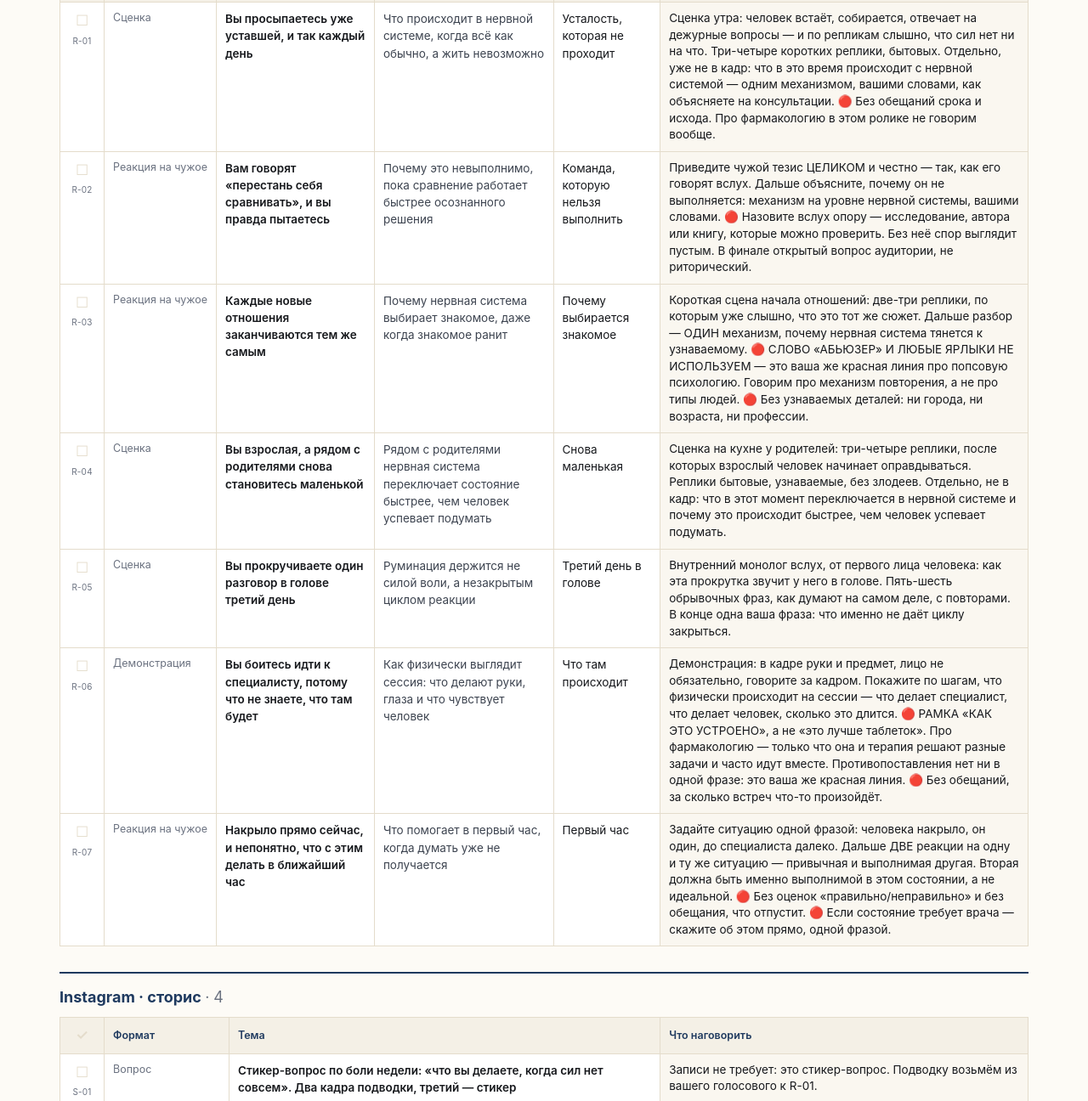
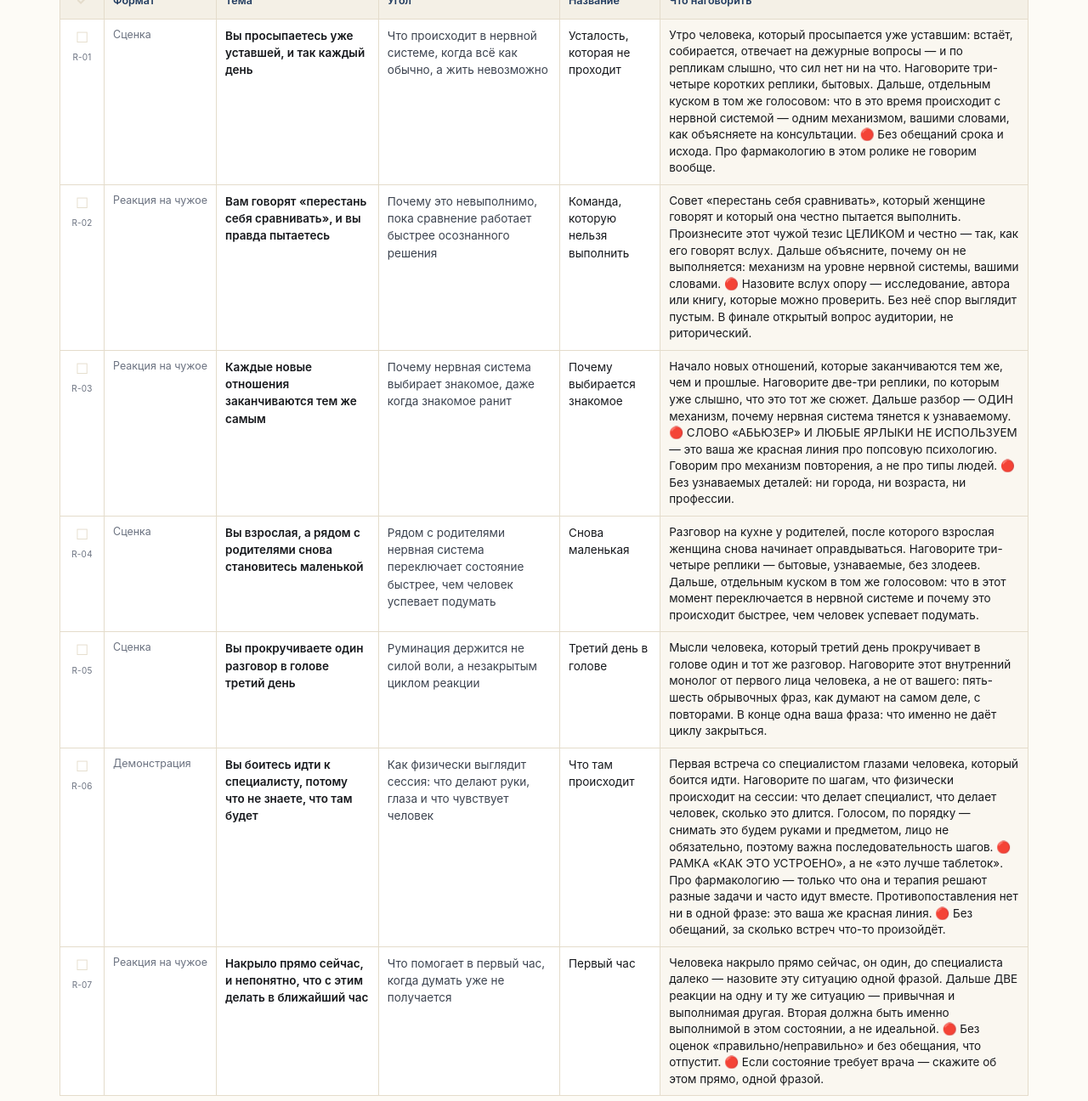
Before and after one commit to Kseniyashev/kristina-content-plan, a plain HTML site: page approve/index.html in a window 1280 px wide. Shown: the part 722-2018 px from the top of the page at 85% size. Drawn offline with Linux system fonts and the light colour scheme.

Commit message:
Задания на язык записи голосового, ситуация названа в самом задании
Алгоритм v1.17. «Отдельно, не в кадр» и «в кадре руки и предмет» смешивали день
записи со съёмочным днём; ситуация теперь стоит в первой фразе задания, а не
достраивается из колонки «Тема».

Co-Authored-By: Claude Opus 5 (1M context) <noreply@anthropic.com>

```diff
--- a/approve/index.html
+++ b/approve/index.html
@@ -74,6 +74,11 @@ td.line{font-size:15px;line-height:1.45}
 .bttl{font-weight:700;color:var(--navy);margin-bottom:4px}
 @media (max-width:760px){.brief{flex:1 1 100%}}
 .locked{color:var(--muted);font-size:12.5px;white-space:nowrap}
+/* Ширины «Темы» и «Угла» заданы явно, иначе браузер делит место по объёму
+   текста, а в заданиях текста больше всего. */
+td.topic{min-width:150px}
+td.angle{min-width:150px}
+@media (max-width:760px){td.topic,td.angle{width:auto;min-width:0}}
 .job{display:inline-block;padding:1px 7px;border-radius:12px;font-size:11.5px;
 background:var(--beige);color:var(--navy)}
 .check{width:52px;text-align:center;color:var(--line);font-size:17px;white-space:nowrap}
@@ -225,23 +230,23 @@ details.note.why>div{padding:0 16px 12px;font-size:13.5px;line-height:1.5}
 <h1>Контент-план на аппрув</h1>
 <div class="sub">неделя 17.08 — 23.08<br><span class="badge">съёмка 15.08</span></div>
 <div class="note"><b>Что с этим делать.</b> Посмотреть тему и угол каждой карточки. Тему и угол можно менять — это ваша территория. Формат заблокирован: он посчитан от ёмкости съёмочного дня, и правка одной строки двигает остальные.<br><br>Записывать нужно <b>не на каждую карточку</b>: там, где написано «записывать ничего не нужно», материал уже есть в ваших прежних голосовых. Где задание есть — <b>наговорите по нему</b>. Это не текст ролика и не пересказ: наговорите так, как объяснили бы клиенту, своими словами, 2–3 минуты. Из этого потом соберутся и реплики в кадре, и подписи. В названии файла — код карточки.</div>
-<h2>Что от вас нужно в каждом формате</h2><div class="briefs"><div class="brief"><div class="bttl">Сценка</div><div>Вы ИГРАЕТЕ ситуацию, а не рассказываете о ней: произносите в кадре реплики за человека, как это звучит в жизни. В голосовом нужны САМИ СЛОВА, а не описание. Три-пять реплик плюс момент, где разговор разворачивается. </div></div><div class="brief"><div class="bttl">Реакция на чужое</div><div>Вы отвечаете на чужую фразу или чужой совет — тот, что аудитория слышит от близких и в интернете. Нужно: сама фраза ДОСЛОВНО, почему в неё верят, и что происходит на самом деле. Самая сильная форма по нашим замерам. </div></div><div class="brief"><div class="bttl">Демонстрация</div><div>Вы показываете действие руками, лицо не обязательно, говорите за кадром. Наговорите, что именно делаете по шагам и что зритель должен увидеть. На аккаунтах вашего размера это измеренный драйвер, а не способ сэкономить. </div></div><div class="brief"><div class="bttl">Карусель</div><div>Пост из карточек, который читают глазами и сохраняют. Снимать не надо, нужен связный рассказ голосом. </div></div></div>
+<h2>Что от вас нужно в каждом формате</h2><div class="briefs"><div class="brief"><div class="bttl">Сценка</div><div>Сейчас от вас нужны САМИ СЛОВА, а не описание: наговорите реплики за человека, как это звучит в жизни. Три-пять реплик плюс момент, где разговор разворачивается. Слова нужны дословно потому, что на съёмке вы будете эту ситуацию играть, а не рассказывать о ней. </div></div><div class="brief"><div class="bttl">Реакция на чужое</div><div>Вы отвечаете на чужую фразу или чужой совет — тот, что аудитория слышит от близких и в интернете. Нужно: сама фраза ДОСЛОВНО, почему в неё верят, и что происходит на самом деле. Самая сильная форма по нашим замерам. </div></div><div class="brief"><div class="bttl">Демонстрация</div><div>Наговорите, что именно делаете по шагам и что зритель должен увидеть. На съёмке это будут руки и предмет, лицо не обязательно, речь идёт за кадром. На аккаунтах вашего размера это измеренный драйвер, а не способ сэкономить. </div></div><div class="brief"><div class="bttl">Карусель</div><div>Пост из карточек, который читают глазами и сохраняют. Снимать не надо, нужен связный рассказ голосом. </div></div></div>
 <h2>Instagram · рилсы <span class="muted">· 7</span></h2>
 <table><thead><tr><th class="check">✓</th><th>Формат</th><th>Тема</th><th>Угол</th><th>Название</th><th class="askcol">Что наговорить</th></tr></thead><tbody>
-<tr><td class="check">☐<div class="sid">R-01</div></td><td class="locked" data-l="Формат">Сценка</td><td class="topic" data-l="Тема">Вы просыпаетесь уже уставшей, и так каждый день</td><td class="angle" data-l="Угол">Что происходит в нервной системе, когда всё как обычно, а жить невозможно</td><td class="" data-l="Название">Усталость, которая не проходит</td><td class="ask" data-l="Что наговорить">Сценка утра: человек встаёт, собирается, отвечает на дежурные вопросы — и по репликам слышно, что сил нет ни на что. Три-четыре коротких реплики, бытовых. Отдельно, уже не в кадр: что в это время происходит с нервной системой — одним механизмом, вашими словами, как объясняете на консультации. 🔴 Без обещаний срока и исхода. Про фармакологию в этом ролике не говорим вообще.
+<tr><td class="check">☐<div class="sid">R-01</div></td><td class="locked" data-l="Формат">Сценка</td><td class="topic" data-l="Тема">Вы просыпаетесь уже уставшей, и так каждый день</td><td class="angle" data-l="Угол">Что происходит в нервной системе, когда всё как обычно, а жить невозможно</td><td class="" data-l="Название">Усталость, которая не проходит</td><td class="ask" data-l="Что наговорить">Утро человека, который просыпается уже уставшим: встаёт, собирается, отвечает на дежурные вопросы — и по репликам слышно, что сил нет ни на что. Наговорите три-четыре коротких реплики, бытовых. Дальше, отдельным куском в том же голосовом: что в это время происходит с нервной системой — одним механизмом, вашими словами, как объясняете на консультации. 🔴 Без обещаний срока и исхода. Про фармакологию в этом ролике не говорим вообще.
 </td></tr>
-<tr><td class="check">☐<div class="sid">R-02</div></td><td class="locked" data-l="Формат">Реакция на чужое</td><td class="topic" data-l="Тема">Вам говорят «перестань себя сравнивать», и вы правда пытаетесь</td><td class="angle" data-l="Угол">Почему это невыполнимо, пока сравнение работает быстрее осознанного решения</td><td class="" data-l="Название">Команда, которую нельзя выполнить</td><td class="ask" data-l="Что наговорить">Приведите чужой тезис ЦЕЛИКОМ и честно — так, как его говорят вслух. Дальше объясните, почему он не выполняется: механизм на уровне нервной системы, вашими словами.
+<tr><td class="check">☐<div class="sid">R-02</div></td><td class="locked" data-l="Формат">Реакция на чужое</td><td class="topic" data-l="Тема">Вам говорят «перестань себя сравнивать», и вы правда пытаетесь</td><td class="angle" data-l="Угол">Почему это невыполнимо, пока сравнение работает быстрее осознанного решения</td><td class="" data-l="Название">Команда, которую нельзя выполнить</td><td class="ask" data-l="Что наговорить">Совет «перестань себя сравнивать», который женщине говорят и который она честно пытается выполнить. Произнесите этот чужой тезис ЦЕЛИКОМ и честно — так, как его говорят вслух. Дальше объясните, почему он не выполняется: механизм на уровне нервной системы, вашими словами.
 🔴 Назовите вслух опору — исследование, автора или книгу, которые можно проверить. Без неё спор выглядит пустым.
 В финале открытый вопрос аудитории, не риторический.</td></tr>
-<tr><td class="check">☐<div class="sid">R-03</div></td><td class="locked" data-l="Формат">Реакция на чужое</td><td class="topic" data-l="Тема">Каждые новые отношения заканчиваются тем же самым</td><td class="angle" data-l="Угол">Почему нервная система выбирает знакомое, даже когда знакомое ранит</td><td class="" data-l="Название">Почему выбирается знакомое</td><td class="ask" data-l="Что наговорить">Короткая сцена начала отношений: две-три реплики, по которым уже слышно, что это тот же сюжет. Дальше разбор — ОДИН механизм, почему нервная система тянется к узнаваемому. 🔴 СЛОВО «АБЬЮЗЕР» И ЛЮБЫЕ ЯРЛЫКИ НЕ ИСПОЛЬЗУЕМ — это ваша же красная линия про попсовую психологию. Говорим про механизм повторения, а не про типы людей. 🔴 Без узнаваемых деталей: ни города, ни возраста, ни профессии.
+<tr><td class="check">☐<div class="sid">R-03</div></td><td class="locked" data-l="Формат">Реакция на чужое</td><td class="topic" data-l="Тема">Каждые новые отношения заканчиваются тем же самым</td><td class="angle" data-l="Угол">Почему нервная система выбирает знакомое, даже когда знакомое ранит</td><td class="" data-l="Название">Почему выбирается знакомое</td><td class="ask" data-l="Что наговорить">Начало новых отношений, которые заканчиваются тем же, чем и прошлые. Наговорите две-три реплики, по которым уже слышно, что это тот же сюжет. Дальше разбор — ОДИН механизм, почему нервная система тянется к узнаваемому. 🔴 СЛОВО «АБЬЮЗЕР» И ЛЮБЫЕ ЯРЛЫКИ НЕ ИСПОЛЬЗУЕМ — это ваша же красная линия про попсовую психологию. Говорим про механизм повторения, а не про типы людей. 🔴 Без узнаваемых деталей: ни города, ни возраста, ни профессии.
 </td></tr>
-<tr><td class="check">☐<div class="sid">R-04</div></td><td class="locked" data-l="Формат">Сценка</td><td class="topic" data-l="Тема">Вы взрослая, а рядом с родителями снова становитесь маленькой</td><td class="angle" data-l="Угол">Рядом с родителями нервная система переключает состояние быстрее, чем человек успевает подумать</td><td class="" data-l="Название">Снова маленькая</td><td class="ask" data-l="Что наговорить">Сценка на кухне у родителей: три-четыре реплики, после которых взрослый человек начинает оправдываться. Реплики бытовые, узнаваемые, без злодеев. Отдельно, не в кадр: что в этот момент переключается в нервной системе и почему это происходит быстрее, чем человек успевает подумать.
+<tr><td class="check">☐<div class="sid">R-04</div></td><td class="locked" data-l="Формат">Сценка</td><td class="topic" data-l="Тема">Вы взрослая, а рядом с родителями снова становитесь маленькой</td><td class="angle" data-l="Угол">Рядом с родителями нервная система переключает состояние быстрее, чем человек успевает подумать</td><td class="" data-l="Название">Снова маленькая</td><td class="ask" data-l="Что наговорить">Разговор на кухне у родителей, после которого взрослая женщина снова начинает оправдываться. Наговорите три-четыре реплики — бытовые, узнаваемые, без злодеев. Дальше, отдельным куском в том же голосовом: что в этот момент переключается в нервной системе и почему это происходит быстрее, чем человек успевает подумать.
 </td></tr>
-<tr><td class="check">☐<div class="sid">R-05</div></td><td class="locked" data-l="Формат">Сценка</td><td class="topic" data-l="Тема">Вы прокручиваете один разговор в голове третий день</td><td class="angle" data-l="Угол">Руминация держится не силой воли, а незакрытым циклом реакции</td><td class="" data-l="Название">Третий день в голове</td><td class="ask" data-l="Что наговорить">Внутренний монолог вслух, от первого лица человека: как эта прокрутка звучит у него в голове. Пять-шесть обрывочных фраз, как думают на самом деле, с повторами. В конце одна ваша фраза: что именно не даёт циклу закрыться.
+<tr><td class="check">☐<div class="sid">R-05</div></td><td class="locked" data-l="Формат">Сценка</td><td class="topic" data-l="Тема">Вы прокручиваете один разговор в голове третий день</td><td class="angle" data-l="Угол">Руминация держится не силой воли, а незакрытым циклом реакции</td><td class="" data-l="Название">Третий день в голове</td><td class="ask" data-l="Что наговорить">Мысли человека, который третий день прокручивает в голове один и тот же разговор. Наговорите этот внутренний монолог от первого лица человека, а не от вашего: пять-шесть обрывочных фраз, как думают на самом деле, с повторами. В конце одна ваша фраза: что именно не даёт циклу закрыться.
 </td></tr>
-<tr><td class="check">☐<div class="sid">R-06</div></td><td class="locked" data-l="Формат">Демонстрация</td><td class="topic" data-l="Тема">Вы боитесь идти к специалисту, потому что не знаете, что там будет</td><td class="angle" data-l="Угол">Как физически выглядит сессия: что делают руки, глаза и что чувствует человек</td><td class="" data-l="Название">Что там происходит</td><td class="ask" data-l="Что наговорить">Демонстрация: в кадре руки и предмет, лицо не обязательно, говорите за кадром. Покажите по шагам, что физически происходит на сессии — что делает специалист, что делает человек, сколько это длится. 🔴 РАМКА «КАК ЭТО УСТРОЕНО», а не «это лучше таблеток». Про фармакологию — только что она и терапия решают разные задачи и часто идут вместе. Противопоставления нет ни в одной фразе: это ваша же красная линия. 🔴 Без обещаний, за сколько встреч что-то произойдёт.
+<tr><td class="check">☐<div class="sid">R-06</div></td><td class="locked" data-l="Формат">Демонстрация</td><td class="topic" data-l="Тема">Вы боитесь идти к специалисту, потому что не знаете, что там будет</td><td class="angle" data-l="Угол">Как физически выглядит сессия: что делают руки, глаза и что чувствует человек</td><td class="" data-l="Название">Что там происходит</td><td class="ask" data-l="Что наговорить">Первая встреча со специалистом глазами человека, который боится идти. Наговорите по шагам, что физически происходит на сессии: что делает специалист, что делает человек, сколько это длится. Голосом, по порядку — снимать это будем руками и предметом, лицо не обязательно, поэтому важна последовательность шагов. 🔴 РАМКА «КАК ЭТО УСТРОЕНО», а не «это лучше таблеток». Про фармакологию — только что она и терапия решают разные задачи и часто идут вместе. Противопоставления нет ни в одной фразе: это ваша же красная линия. 🔴 Без обещаний, за сколько встреч что-то произойдёт.
 </td></tr>
-<tr><td class="check">☐<div class="sid">R-07</div></td><td class="locked" data-l="Формат">Реакция на чужое</td><td class="topic" data-l="Тема">Накрыло прямо сейчас, и непонятно, что с этим делать в ближайший час</td><td class="angle" data-l="Угол">Что помогает в первый час, когда думать уже не получается</td><td class="" data-l="Название">Первый час</td><td class="ask" data-l="Что наговорить">Задайте ситуацию одной фразой: человека накрыло, он один, до специалиста далеко. Дальше ДВЕ реакции на одну и ту же ситуацию — привычная и выполнимая другая. Вторая должна быть именно выполнимой в этом состоянии, а не идеальной. 🔴 Без оценок «правильно/неправильно» и без обещания, что отпустит. 🔴 Если состояние требует врача — скажите об этом прямо, одной фразой.
+<tr><td class="check">☐<div class="sid">R-07</div></td><td class="locked" data-l="Формат">Реакция на чужое</td><td class="topic" data-l="Тема">Накрыло прямо сейчас, и непонятно, что с этим делать в ближайший час</td><td class="angle" data-l="Угол">Что помогает в первый час, когда думать уже не получается</td><td class="" data-l="Название">Первый час</td><td class="ask" data-l="Что наговорить">Человека накрыло прямо сейчас, он один, до специалиста далеко — назовите эту ситуацию одной фразой. Дальше ДВЕ реакции на одну и ту же ситуацию — привычная и выполнимая другая. Вторая должна быть именно выполнимой в этом состоянии, а не идеальной. 🔴 Без оценок «правильно/неправильно» и без обещания, что отпустит. 🔴 Если состояние требует врача — скажите об этом прямо, одной фразой.
 </td></tr>
 </tbody></table>
 <h2>Instagram · сторис <span class="muted">· 4</span></h2>
```
Also changed, not shown: index.html (+13 -8 lines).
